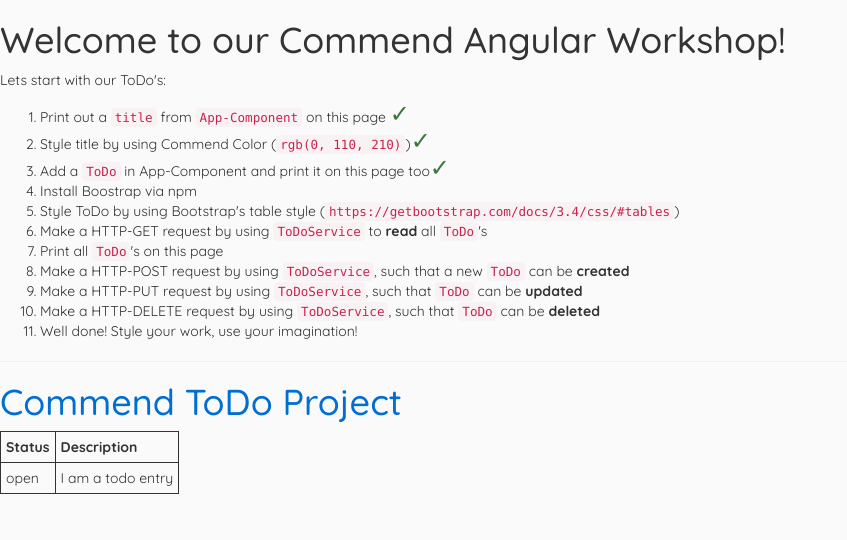
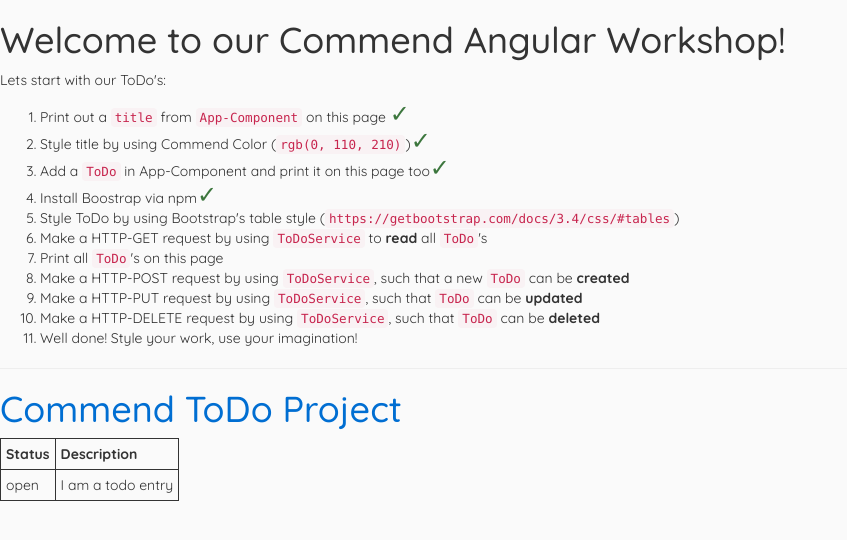
Before and after one commit to BRFCommend/commend-to-do-project, an Angular app: page / in a window 1280 px wide. Shown: the top 540 px of the page, without its empty margins (0-847 px from the left). Built offline with nearby package versions, Linux system fonts and the light colour scheme.

Commit message:
step-4: add tick

```diff
--- a/src/app/app.component.html
+++ b/src/app/app.component.html
@@ -6,7 +6,7 @@
     <li>Print out a <code>title</code> from <code>App-Component</code> on this page <span class="h3 text-success">✓</span></li>
     <li>Style title by using Commend Color (<code>rgb(0, 110, 210)</code>)<span class="h3 text-success">✓</span></li>
     <li>Add a <code>ToDo</code> in App-Component and print it on this page too<span class="h3 text-success">✓</span></li>
-    <li>Install Boostrap via npm</li>
+    <li>Install Boostrap via npm<span class="h3 text-success">✓</span></li>
     <li>Style ToDo by using Bootstrap's table style (<code>https://getbootstrap.com/docs/3.4/css/#tables</code>)</li>
     <li>Make a HTTP-GET request by using <code>ToDoService</code> to <strong>read</strong> all <code>ToDo</code>'s</li>
     <li>Print all <code>ToDo</code>'s on this page</li>
```
